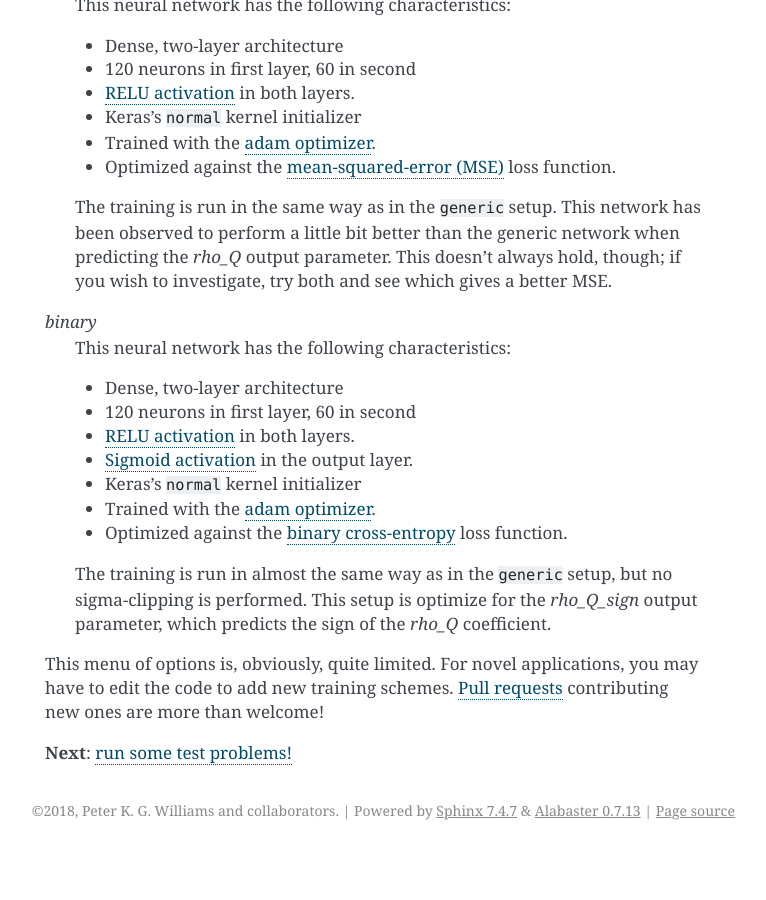
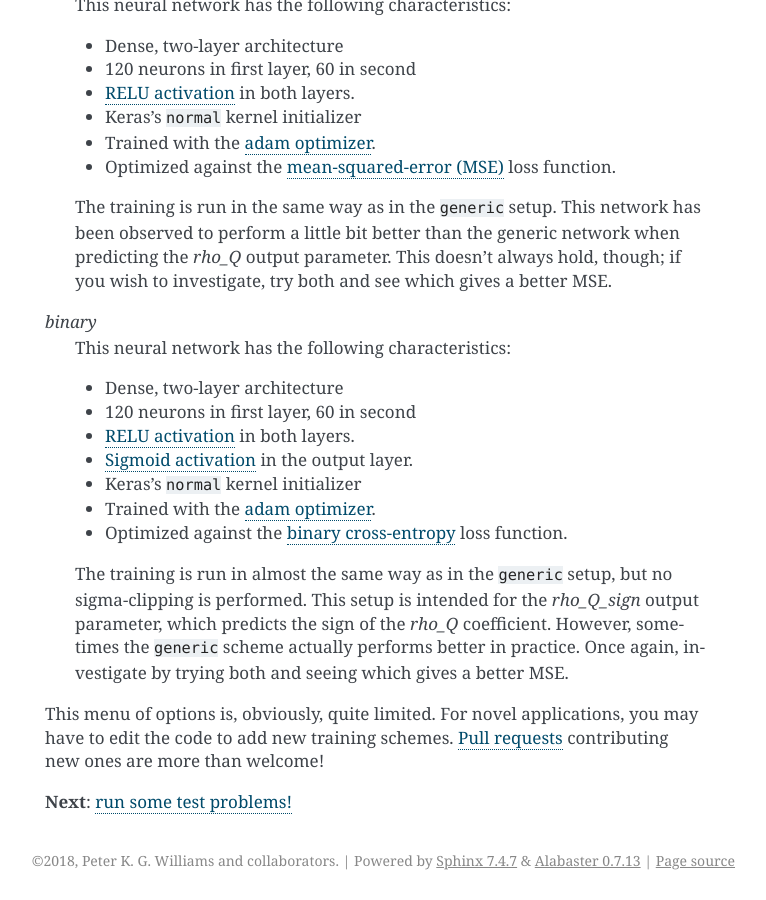
Before and after one commit to pkgw/neurosynchro, a Sphinx documentation site: the page built from doc/train-networks.rst, in a window 1280 px wide and 900 px high, scrolled down 1334 px. Shown: the whole window, without its empty margins (375-1141 px from the left). Built offline with Sphinx 7.4.7, drawn with Linux system fonts in a browser that asks for light colours; before the commit the page ends 2184 px from its top, so only the background shows below that.

Commit message:
doc: polish the train-your-own-nets tutorial workflow

```diff
--- a/doc/specify-parameter-transformations.rst
+++ b/doc/specify-parameter-transformations.rst
@@ -220,15 +220,13 @@ Finalizing Configuration for the Tutorial
 For the purposes of the tutorial, here are the specific adjustments you should
 make to the default configuration file:
 
-1. Add a stanza defining the power-law index parameter::
+1. Add a stanza defining the power-law index parameter, after the stanza for
+   the ``theta`` parameter::
 
      [[params]]
      name = "p"
      maptype = "direct"
 
-2. Edit the stanza for the result ``rho_Q_sign`` to specify that it should use
-   the ``binary`` trainer rather than the ``generic`` one.
-
 .. rho-q: twolayer??
 
 **Next**: :ref:`precalculate the domain and range of your training set <precalculate-domain-range>`.
--- a/doc/train-networks.rst
+++ b/doc/train-networks.rst
@@ -94,8 +94,11 @@ each output parameter, you can specify which scheme to use by editing its
     <https://keras.io/losses/#binary_crossentropy>`_ loss function.
 
   The training is run in almost the same way as in the ``generic`` setup, but
-  no sigma-clipping is performed. This setup is optimize for the *rho_Q_sign*
+  no sigma-clipping is performed. This setup is intended for the *rho_Q_sign*
   output parameter, which predicts the sign of the *rho_Q* coefficient.
+  However, sometimes the ``generic`` scheme actually performs better in
+  practice. Once again, investigate by trying both and seeing which gives a
+  better MSE.
 
 This menu of options is, obviously, quite limited. For novel applications, you
 may have to edit the code to add new training schemes. `Pull requests
```
